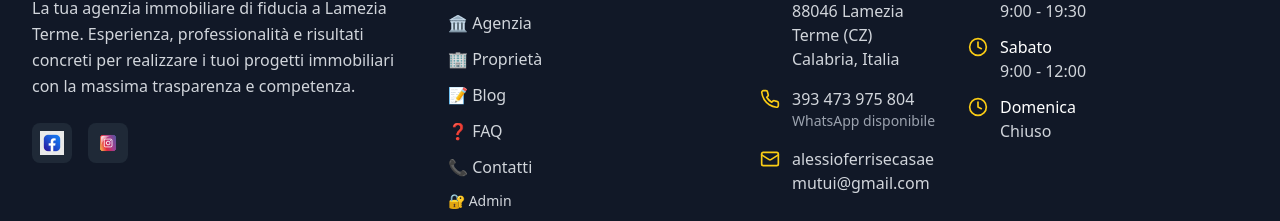
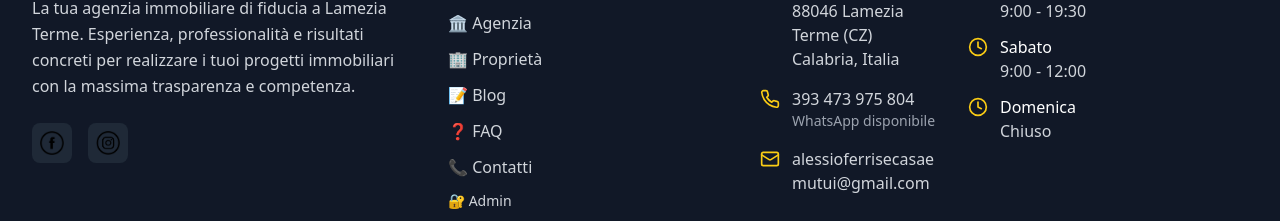
Before and after one commit to alessioagenzialamezia/ferrise-immobiliare-new, a React (Vite) app: page / in a window 1280 px wide. Shown: the part 2896-3117 px from the top of the page. Built offline with nearby package versions, Linux system fonts and the light colour scheme; no server answers; the database is empty.

Commit message:
Aggiunti due file .png e modificato un file

```diff
--- a/src/components/Footer.tsx
+++ b/src/components/Footer.tsx
@@ -38,7 +38,7 @@ export default function Footer({ onNavigate, showAdminButton = true }: FooterPro
               >
                 <div className="w-10 h-10 bg-gray-800 rounded-lg flex items-center justify-center hover:bg-blue-600 transition-all duration-300 group-hover:scale-110">
                   <img
-                    src="/face.webp"
+                    src="/facebook.png"
                     alt="Facebook"
                     className="w-6 h-6 object-contain"
                   />
@@ -52,7 +52,7 @@ export default function Footer({ onNavigate, showAdminButton = true }: FooterPro
               >
                 <div className="w-10 h-10 bg-gray-800 rounded-lg flex items-center justify-center hover:bg-gradient-to-r hover:from-purple-500 hover:to-pink-500 transition-all duration-300 group-hover:scale-110">
                   <img
-                    src="/insta.png"
+                    src="/instagram.png"
                     alt="Instagram"
                     className="w-6 h-6 object-contain"
                   />
--- a/src/pages/BlogPostPage.tsx
+++ b/src/pages/BlogPostPage.tsx
@@ -350,6 +350,7 @@ export default function BlogPostPage({ postId, onNavigate }: BlogPostPageProps)
                 </a>
                 <a
                   href={shareLinks.email}
+                  target="_self"
                   className="flex items-center px-3 py-2 bg-gray-600 text-white rounded-lg hover:bg-gray-700 transition-colors text-sm"
                 >
                   <Mail className="w-4 h-4 mr-2" />
```
Also changed, not shown: public/facebook.png (added), public/instagram.png (added).
